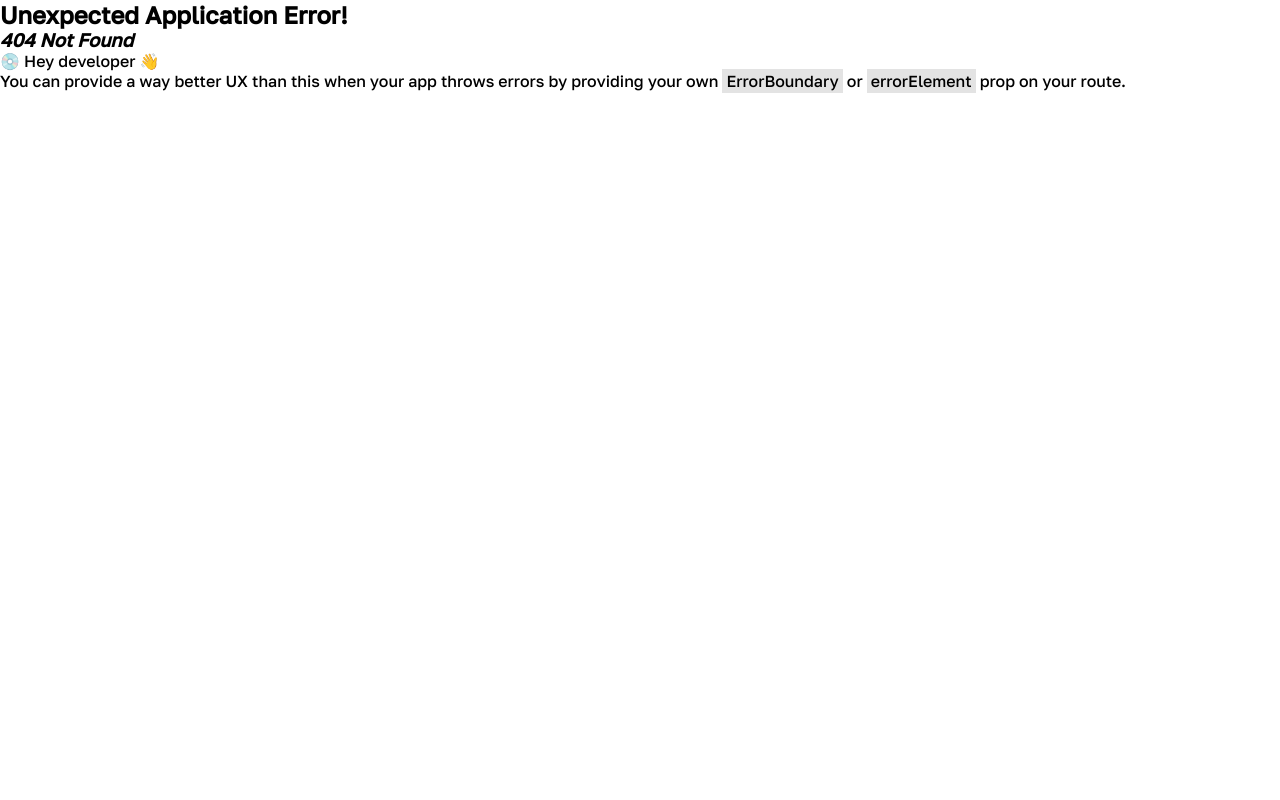
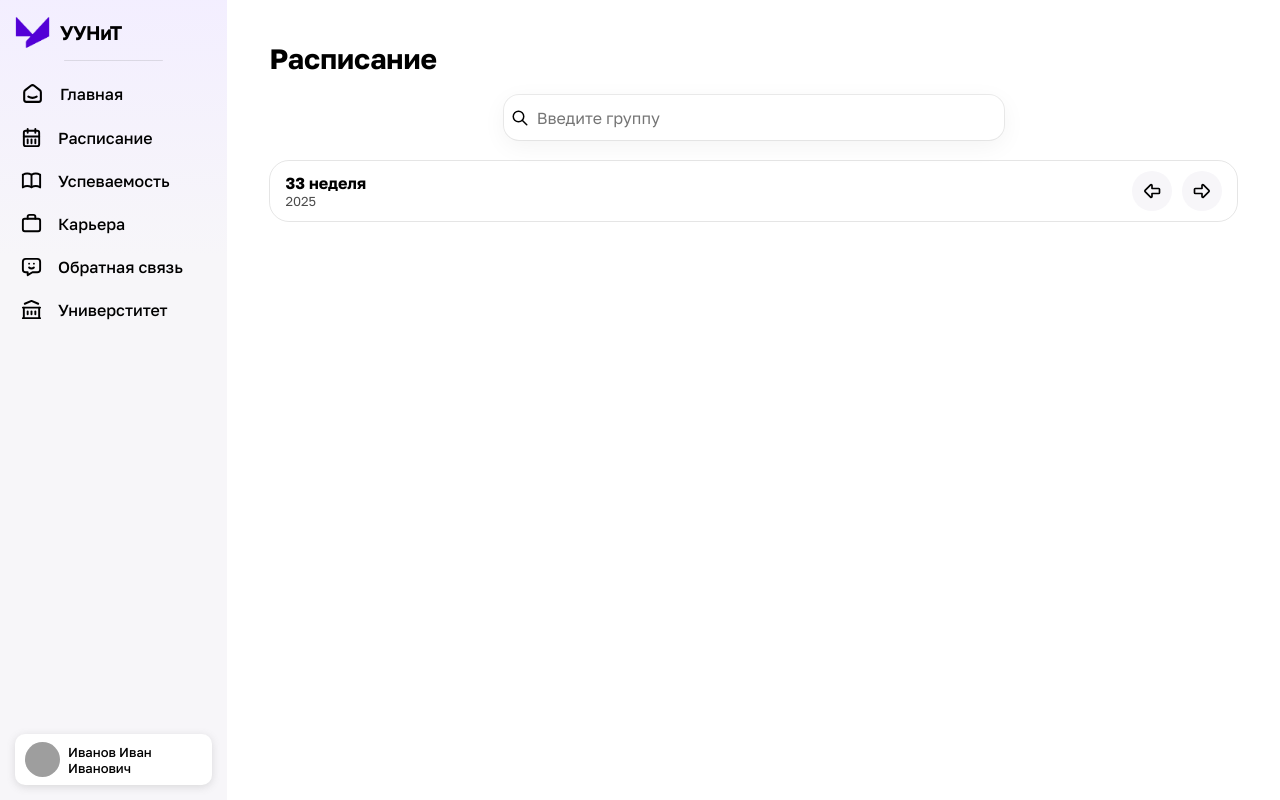
Before and after one commit to OpachiEg/hack, a React (Create React App) app: page /schedule in a window 1280 px wide. Before the commit this address had no page. Built offline with nearby package versions, Linux system fonts and the light colour scheme; grey boxes are pictures that could not be loaded.

Commit message:
schedule page

```diff
--- a/src/components/input/CustomInput.tsx
+++ b/src/components/input/CustomInput.tsx
@@ -4,15 +4,21 @@ import "./index.css";
 
 interface Props {
     placeholder: string,
-    style?: CSSProperties
+    style?: CSSProperties,
+    onChange?: (value: string) => void
 }
 
-const CustomInput: React.FC<Props> = ({placeholder,style}) => {
+const CustomInput: React.FC<Props> = ({placeholder, style, onChange}) => {
     return (
         <div className={"a-opacity cus-input"}>
             <TbSearch size={"18px"}/>
-            <input style={style} onChange={(e) => {
-            }} placeholder={placeholder}/>
+            <input
+                style={style}
+                onChange={(e) => {
+                    if(onChange) onChange(e.target.value);
+                }}
+                placeholder={placeholder}
+            />
         </div>
     );
 };
--- a/src/components/input/index.css
+++ b/src/components/input/index.css
@@ -5,20 +5,38 @@
     align-items: center;
 }
 
+.cus-input input:hover {
+    color: var(--primary);
+
+    box-shadow: rgba(77, 25, 204, 0.05) 0px 6px 24px 0px, rgba(77, 25, 204, 0.08) 0px 0px 0px 1px;
+}
+
+.cus-input input:focus {
+    color: var(--primary);
+
+    box-shadow: rgba(77, 25, 204, 0.05) 0px 6px 24px 0px, rgba(77, 25, 204, 0.08) 0px 0px 0px 1px;
+}
+
 .cus-input svg {
     position: absolute;
     left: 7px;
+
+    transition: 0.3s;
 }
 
 .cus-input input {
     width: 30%;
-    height: 40px;
+    height: 45px;
     font-size: 16px;
 
-    border-radius: 10px;
+    border-radius: 15px;
 
     padding: 15px 10px;
     padding-left: 33px;
 
-    box-shadow: rgba(99, 99, 99, 0.2) 0px 2px 8px 0px;
+    font-family: MF-Regular;
+
+    box-shadow: rgba(0, 0, 0, 0.05) 0px 6px 24px 0px, rgba(0, 0, 0, 0.08) 0px 0px 0px 1px;
+
+    transition: 0.3s;
 }
--- a/src/components/sidebar/Sidebar.tsx
+++ b/src/components/sidebar/Sidebar.tsx
@@ -22,7 +22,7 @@ const Sidebar = () => {
                 <div className={"sidebar_delimiter"}/>
                 <div className={"sidebar_menu"}>
                     <SidebarItem icon={<TbSmartHome size={"25px"}/>} text={"Главная"} to={"/"}/>
-                    <SidebarItem icon={<TbCalendarWeek size={"23px"}/>} text={"Расписание"}/>
+                    <SidebarItem icon={<TbCalendarWeek size={"23px"}/>} text={"Расписание"} to={"/schedule"}/>
                     <SidebarItem icon={<TbBook size={"23px"}/>} text={"Успеваемость"} to={"/progress"}/>
                     <SidebarItem icon={<TbBriefcase2 size={"23px"}/>} text={"Карьера"} to={"/career"}/>
                     <SidebarItem icon={<TbMessageChatbot size={"23px"}/>} text={"Обратная связь"}/>
--- /dev/null
+++ b/src/features/schedule/components/scheduleSearch/ScheduleSearch.tsx
@@ -0,0 +1,70 @@
+import React, {useCallback, useEffect, useState} from 'react';
+import CustomInput from "../../../../components/input/CustomInput";
+import "./index.css";
+
+export interface SearchResult {
+    name: string,
+    value: string
+}
+
+interface Props {
+    inputPlaceholder: string,
+    searchApi?: (value: string) => Promise<Array<SearchResult>>,
+    setSearchResult: (value: SearchResult) => void
+}
+
+const ScheduleSearch: React.FC<Props> = ({inputPlaceholder,searchApi,setSearchResult}) => {
+
+    const [searchItems, setSearchItems] = useState<Array<SearchResult> | null>();
+
+    useEffect(() => {
+        window.onclick = () => {
+            setSearchItems(null);
+        };
+
+        return () => {
+            window.onclick = null;
+        }
+    }, []);
+
+    const onSearch = useCallback((value: string) => {
+        if (value?.length > 0) {
+            setSearchItems([
+                {
+                    name: "21П-1",
+                    value: "21П-1"
+                },
+                {
+                    name: "123",
+                    value: "123"
+                }
+            ]);
+        } else {
+            setSearchItems(null);
+        }
+    }, []);
+
+    return (
+        <div className={"schedule-table_search"}>
+            <CustomInput
+                onChange={onSearch}
+                style={{
+                    width: "100%"
+                }}
+                placeholder={inputPlaceholder}
+            />
+            {searchItems && searchItems?.length>0 && <div onClick={(e) => e.stopPropagation()} className={"schedule-table_search_result"}>
+                {searchItems?.map((v) => (
+                    <div className={"schedule-table_search_result_item"} onClick={() => {
+                        setSearchItems(null);
+                        setSearchResult(v)
+                    }}>
+                        <p>{v.name}</p>
+                    </div>
+                ))}
+            </div>}
+        </div>
+    );
+};
+
+export default ScheduleSearch;
--- /dev/null
+++ b/src/features/schedule/components/scheduleSearch/index.css
@@ -0,0 +1,42 @@
+.schedule-table_search {
+    margin-top: 20px;
+
+    width: 60%;
+    max-width: 500px;
+
+    position: relative;
+
+    background: white;
+}
+
+.schedule-table_search_result {
+    width: 100%;
+
+    padding: 15px;
+
+    top: 55px;
+
+    position: absolute;
+    z-index: 99;
+
+    box-shadow: rgba(77, 25, 204, 0.05) 0px 6px 24px 0px, rgba(77, 25, 204, 0.08) 0px 0px 0px 1px;
+    background: white;
+
+    border-radius: 15px;
+}
+
+.schedule-table_search_result_item {
+    padding: 5px;
+    padding-left: 10px;
+
+    cursor: pointer;
+
+    transition: 0.3s;
+
+    border-radius: 5px;
+}
+
+.schedule-table_search_result_item:hover {
+    background: rgba(203,184,255,0.1);
+    color: var(--primary);
+}
--- /dev/null
+++ b/src/features/schedule/components/scheduleTable/ScheduleTable.tsx
@@ -0,0 +1,42 @@
+import React, {useState} from 'react';
+import "./index.css";
+import ScheduleSearch, {SearchResult} from "../scheduleSearch/ScheduleSearch";
+import {TbArrowBigLeft, TbArrowBigRight} from "react-icons/tb";
+
+
+
+interface Props {
+    inputPlaceholder: string,
+    searchApi?: (value: string) => Promise<Array<SearchResult>>
+}
+
+const ScheduleTable: React.FC<Props> = ({inputPlaceholder, searchApi}) => {
+
+    const [searchResult, setSearchResult] = useState<SearchResult | null>(null);
+
+
+    return (
+        <div className={"schedule-table"}>
+            <ScheduleSearch inputPlaceholder={inputPlaceholder} setSearchResult={setSearchResult}/>
+            <div className={"search-table_content"}>
+                <div className={"search-table_header"}>
+                    <div className={"search-table_header_date"}>
+                        <p>33 неделя</p>
+                        <p>2025</p>
+                    </div>
+                    {searchResult && <p>{searchResult?.name}</p>}
+                    <div className={"search-table_header_pag"}>
+                        <div className={"search-table_header_pag_btn"} style={{marginRight: "10px"}}>
+                            <TbArrowBigLeft size={"20px"}/>
+                        </div>
+                        <div className={"search-table_header_pag_btn"}>
+                            <TbArrowBigRight size={"20px"}/>
+                        </div>
+                    </div>
+                </div>
+            </div>
+        </div>
+    );
+};
+
+export default ScheduleTable;
--- /dev/null
+++ b/src/features/schedule/components/scheduleTable/index.css
@@ -0,0 +1,71 @@
+.schedule-table {
+    display: flex;
+    flex-direction: column;
+    align-items: center;
+}
+
+
+.schedule-table > p {
+    font-family: MF-Regular;
+    font-size: 24px;
+
+    margin-top: 15px;
+}
+
+.search-table_content {
+    width: 100%;
+
+    border: 1px solid rgba(0, 0, 0, 0.1);
+    border-radius: 20px;
+
+    margin-top: 20px;
+}
+
+.search-table_header {
+    width: 100%;
+    height: 60px;
+
+    display: flex;
+    align-items: center;
+    justify-content: space-between;
+
+    padding: 15px;
+}
+
+.search-table_header_date p:first-child {
+    font-family: MF-Bold;
+}
+
+.search-table_header_date p:last-child {
+    font-family: MF-Regular;
+    font-size: 13px;
+    opacity: 0.7;
+}
+
+.search-table_header > p {
+    font-size: 24px;
+    color: var(--primary)
+}
+
+.search-table_header_pag {
+    display: flex;
+    align-items: center;
+}
+
+.search-table_header_pag_btn {
+    padding: 10px;
+    border-radius: 50%;
+    background: var(--s-back);
+
+    display: flex;
+    justify-content: center;
+    align-items: center;
+
+    cursor: pointer;
+
+    transition: 0.3s;
+}
+
+.search-table_header_pag_btn:hover {
+    background: rgba(203,184,255,0.2);
+}
--- /dev/null
+++ b/src/features/schedule/page/Schedule.tsx
@@ -0,0 +1,14 @@
+import React from 'react';
+import "./index.css";
+import ScheduleTable from "../components/scheduleTable/ScheduleTable";
+
+const Schedule = () => {
+    return (
+        <div className={"main-container"}>
+            <p className={"a-slide-y"}>Расписание</p>
+            <ScheduleTable inputPlaceholder={"Введите группу"}/>
+        </div>
+    );
+};
+
+export default Schedule;
--- a/src/route/AppRouter.tsx
+++ b/src/route/AppRouter.tsx
@@ -4,6 +4,7 @@ import Root from "../layout/root/Root";
 import Home from "../features/home/page/Home";
 import Career from "../features/career/page/Career";
 import Progress from "../features/progress/page/Progress";
+import Schedule from "../features/schedule/page/Schedule";
 
 const AppRouter = () => {
 
@@ -22,6 +23,10 @@ const AppRouter = () => {
                 {
                     path: "/progress",
                     element: <Progress/>
+                },
+                {
+                    path: "/schedule",
+                    element: <Schedule/>
                 }
             ]
         }
```
Also changed, not shown: src/features/schedule/types/index.ts (added, +11 -0 lines), src/features/schedule/page/index.css (added).
